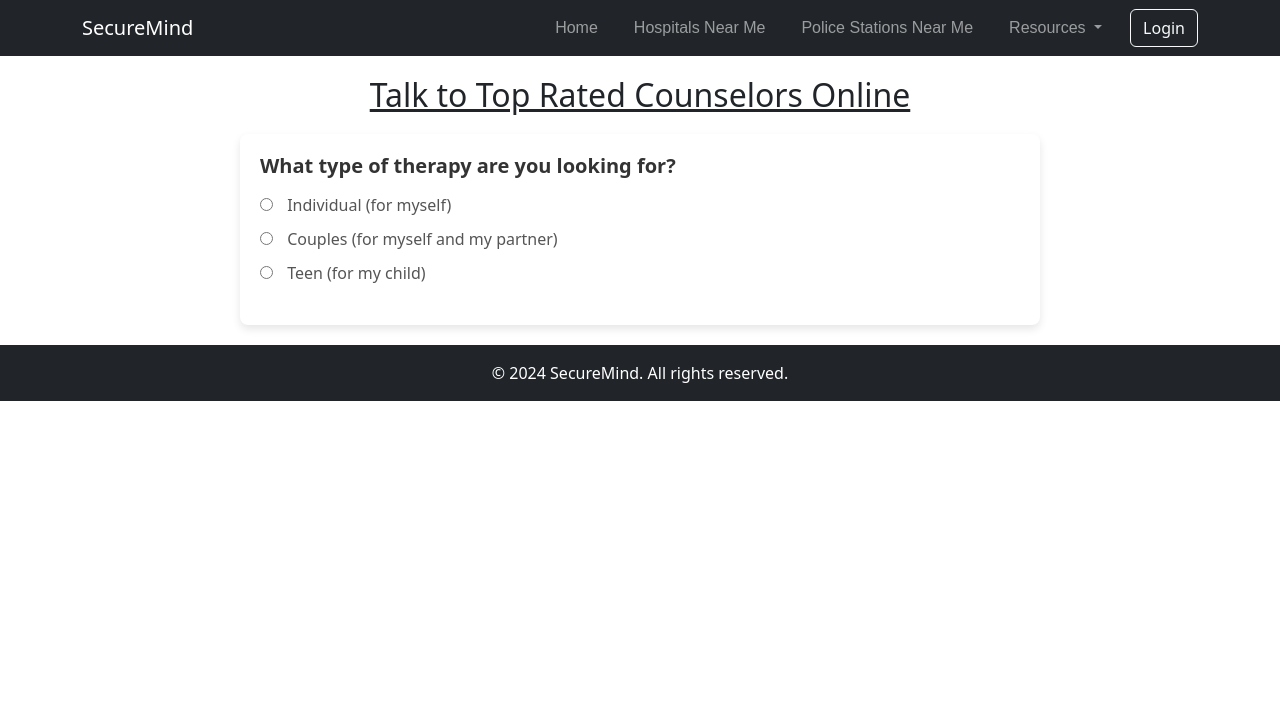
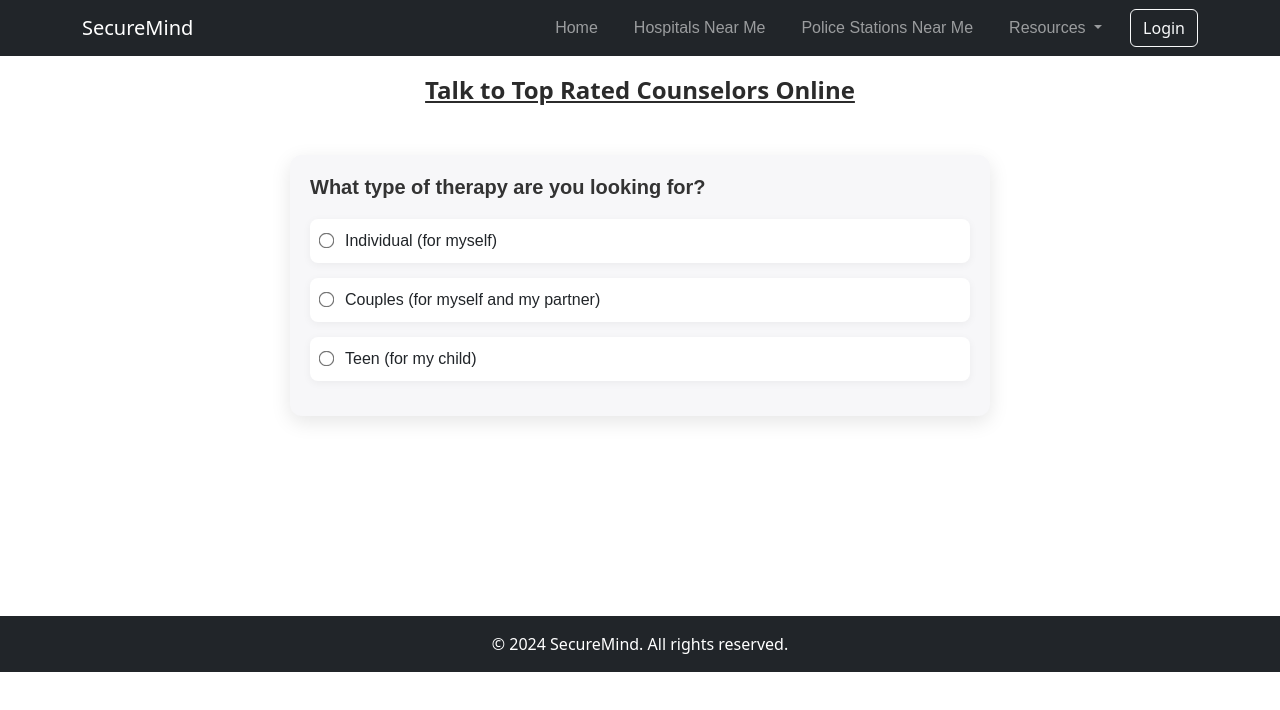
Before and after one commit to nickpro79/securemind-frontend, an Angular app: page /questionnaire in a window 1280 px wide. Both pictures are taken after a click on the button "Get Started". Shown: the top 710 px of the page. Built offline with nearby package versions, Linux system fonts and the light colour scheme.

Commit message:
designed the questionnaire

```diff
--- a/src/app/Components/questionnaire/questionnaire.component.css
+++ b/src/app/Components/questionnaire/questionnaire.component.css
@@ -1,98 +1,14 @@
-/* General form styling */
-.counselor-form {
-  max-width: 800px;
-  margin: 20px auto;
-  padding: 20px;
-  border-radius: 8px;
-  box-shadow: 0 4px 8px rgba(0, 0, 0, 0.1);
-  background-color: #fff;
+/* Main heading */
+.heading {
+  padding-top: 20px;
+  text-decoration: underline;
+  text-align: center;
+  color: #2b2b2b;
+  font-weight: bold;
+  font-size: 1.5rem;
 }
 
-/* Question container */
-.questionnaire-container {
-  margin-bottom: 20px;
-}
-
-/* Heading for each step */
-.questionnaire-container h3 {
-  font-size: 1.25rem;
-  margin-bottom: 15px;
-  color: #333;
-  font-weight: bold;
-}
-
-/* Styling for radio and checkbox labels */
-label {
-  display: block;
-  margin-bottom: 10px;
-  font-size: 1rem;
-  color: #555;
-}
-
-input[type="radio"],
-input[type="checkbox"] {
-  margin-right: 10px;
-}
-
-/* Button styling */
-button {
-  background-color: #007bff;
-  color: #fff;
-  border: none;
-  padding: 10px 20px;
-  border-radius: 5px;
-  font-size: 1rem;
-  cursor: pointer;
-  transition: background-color 0.3s ease;
-}
-
-button:hover {
-  background-color: #0056b3;
-}
-
-/* Error message styling */
-.error-message {
-  color: #e74c3c;
-  font-size: 0.875rem;
-  margin: 10px 0;
-}
-
-/* Styling for the counsellors list */
-.counsellors-list {
-  list-style-type: none;
-  padding: 0;
-}
-
-.counsellors-list li {
-  margin-bottom: 1rem;
-  padding: 1rem;
-  border: 1px solid #ddd;
-  border-radius: 4px;
-  background-color: #f9f9f9;
-}
-
-.counsellors-list strong {
-  display: block;
-  margin-bottom: 5px;
-  color: #333;
-}
-
-/* Responsive adjustments */
-@media (max-width: 600px) {
-  .counselor-form {
-    padding: 15px;
-  }
-
-  button {
-    width: 100%;
-  }
-}
-  .heading{
-    padding-top: 20px;
-    text-decoration: underline;
-    text-align: center;
-  }
-  /* Main container with flex display to create two columns */
+/* Welcome container with flex display to create two columns */
 .welcome-container {
   display: flex;
   flex-direction: row; /* Display columns side by side */
@@ -104,6 +20,7 @@ button:hover {
   border: 1px solid #ddd;
   border-radius: 8px;
   background-color: #f9f9f9;
+  box-shadow: 0 4px 20px rgba(0, 0, 0, 0.1);
 }
 
 /* Left column for content and button */
@@ -112,6 +29,9 @@ button:hover {
   display: flex;
   flex-direction: column; /* Stack content vertically */
   justify-content: center; /* Center content vertically */
+  gap: 15px;
+  font-size: 1rem;
+  color: #4a4a4a;
 }
 
 /* Center and space out content and button */
@@ -127,17 +47,20 @@ button:hover {
 
 /* Styling for the button */
 .get-started-btn {
-  padding: 10px 20px;
+  padding: 12px 28px;
   font-size: 16px;
   color: #fff;
-  background-color: #007bff;
+  background-color: #00a884;
   border: none;
-  border-radius: 4px;
+  border-radius: 50px;
   cursor: pointer;
+  transition: background-color 0.3s ease, transform 0.3s ease;
+  box-shadow: 0 4px 8px rgba(0, 0, 0, 0.1);
 }
 
 .get-started-btn:hover {
-  background-color: #0056b3;
+  background-color: #008f6e;
+  transform: scale(1.05);
 }
 
 /* Right column for the image */
@@ -154,3 +77,96 @@ button:hover {
   height: auto; /* Maintain aspect ratio */
   border-radius: 8px; /* Optional: Add rounded corners */
 }
+
+/* Main form container styling */
+.counselor-form {
+  max-width: 700px;
+  margin: 50px auto;
+  padding: 20px;
+  border-radius: 12px;
+  background-color: #f7f7f9;
+  box-shadow: 0 6px 20px rgba(0, 0, 0, 0.1);
+  font-family: 'Arial', sans-serif;
+  margin-bottom: 200px;
+
+}
+
+/* Styling for step headings */
+.step-heading {
+  font-size: 1.25rem;
+  margin-bottom: 20px;
+  color: #333;
+  text-align: left;
+  font-weight: bold;
+}
+
+/* Styling for radio and checkbox options */
+.radio-option,
+.checkbox-option {
+  display: flex;
+  align-items: center;
+  margin-bottom: 15px;
+  padding: 10px;
+  border-radius: 8px;
+  background-color: #ffffff;
+  box-shadow: 0 2px 8px rgba(0, 0, 0, 0.05);
+  transition: background-color 0.3s ease;
+}
+
+.radio-option:hover,
+.checkbox-option:hover {
+  background-color: #e8f5e9;
+}
+
+/* Style for radio and checkbox inputs */
+input[type="radio"],
+input[type="checkbox"] {
+  margin-right: 12px;
+  transform: scale(1.2);
+}
+
+/* Styling for select input */
+.styled-select {
+  width: 100%;
+  padding: 10px;
+  border: 1px solid #ddd;
+  border-radius: 8px;
+  font-size: 1rem;
+  color: #333;
+  background-color: #ffffff;
+  box-shadow: 0 2px 6px rgba(0, 0, 0, 0.05);
+}
+
+/* Common button styles */
+button {
+  width: 100%;
+  padding: 12px 20px;
+  margin-top: 20px;
+  border: none;
+  border-radius: 50px;
+  font-size: 1rem;
+  color: #ffffff;
+  cursor: pointer;
+  font-weight: bold;
+  transition: background-color 0.3s ease, transform 0.3s ease;
+}
+
+/* Next button styling */
+.next-btn {
+  background-color: #00a884;
+}
+
+.next-btn:hover {
+  background-color: #008f6e;
+  transform: scale(1.05);
+}
+
+/* Find counselor button styling */
+.find-counselor-btn {
+  background-color: #00796b;
+}
+
+.find-counselor-btn:hover {
+  background-color: #00695c;
+  transform: scale(1.05);
+}
--- a/src/app/Components/questionnaire/questionnaire.component.html
+++ b/src/app/Components/questionnaire/questionnaire.component.html
@@ -20,70 +20,76 @@
     <ng-container [ngSwitch]="currentStep">
       <!-- Step 1: Type of Therapy -->
       <div *ngSwitchCase="0">
-        <h3>What type of therapy are you looking for?</h3>
-        <label><input type="radio" name="therapyType" (change)="nextStep('Individual')" /> Individual (for myself)</label>
-        <label><input type="radio" name="therapyType" (change)="nextStep('Couples')" /> Couples (for myself and my partner)</label>
-        <label><input type="radio" name="therapyType" (change)="nextStep('Teen')" /> Teen (for my child)</label>
+        <h3 class="step-heading">What type of therapy are you looking for?</h3>
+        <label class="radio-option">
+          <input type="radio" name="therapyType" (change)="nextStep('Individual')" /> Individual (for myself)
+        </label>
+        <label class="radio-option">
+          <input type="radio" name="therapyType" (change)="nextStep('Couples')" /> Couples (for myself and my partner)
+        </label>
+        <label class="radio-option">
+          <input type="radio" name="therapyType" (change)="nextStep('Teen')" /> Teen (for my child)
+        </label>
       </div>
 
       <!-- Step 2: Age -->
-      <div *ngSwitchCase="1">
-        <h3>How old are you?</h3>
-        <select id="age" (change)="onAgeChange($event)">
+      <div *ngSwitchCase="1" class="age-section">
+        <h3 class="step-heading">How old are you?</h3>
+        <select id="age" class="styled-select" (change)="onAgeChange($event)">
           <option *ngFor="let age of ages" [value]="age">{{ age }}</option>
         </select>
       </div>
 
       <!-- Step 3: Gender Identity -->
       <div *ngSwitchCase="2">
-        <h3>How do you identify?</h3>
-        <label><input type="radio" name="gender" (change)="nextStep('Straight')" /> Straight</label>
-        <label><input type="radio" name="gender" (change)="nextStep('Gay')" /> Gay</label>
-        <label><input type="radio" name="gender" (change)="nextStep('Lesbian')" /> Lesbian</label>
-        <label><input type="radio" name="gender" (change)="nextStep('Bi or Pan')" /> Bi or Pan</label>
-        <label><input type="radio" name="gender" (change)="nextStep('Prefer not to say')" /> Prefer not to say</label>
+        <h3 class="step-heading">How do you identify?</h3>
+        <label class="radio-option"><input type="radio" name="gender" (change)="nextStep('Straight')" /> Straight</label>
+        <label class="radio-option"><input type="radio" name="gender" (change)="nextStep('Gay')" /> Gay</label>
+        <label class="radio-option"><input type="radio" name="gender" (change)="nextStep('Lesbian')" /> Lesbian</label>
+        <label class="radio-option"><input type="radio" name="gender" (change)="nextStep('Bi or Pan')" /> Bi or Pan</label>
+        <label class="radio-option"><input type="radio" name="gender" (change)="nextStep('Prefer not to say')" /> Prefer not to say</label>
       </div>
 
       <!-- Step 4: Importance of Religion -->
       <div *ngSwitchCase="3">
-        <h3>How important is religion in your life?</h3>
-        <label><input type="radio" name="religion" (change)="nextStep('Very important')" /> Very important</label>
-        <label><input type="radio" name="religion" (change)="nextStep('Important')" /> Important</label>
-        <label><input type="radio" name="religion" (change)="nextStep('Somewhat important')" /> Somewhat important</label>
-        <label><input type="radio" name="religion" (change)="nextStep('Not important at all')" /> Not important at all</label>
+        <h3 class="step-heading">How important is religion in your life?</h3>
+        <label class="radio-option"><input type="radio" name="religion" (change)="nextStep('Very important')" /> Very important</label>
+        <label class="radio-option"><input type="radio" name="religion" (change)="nextStep('Important')" /> Important</label>
+        <label class="radio-option"><input type="radio" name="religion" (change)="nextStep('Somewhat important')" /> Somewhat important</label>
+        <label class="radio-option"><input type="radio" name="religion" (change)="nextStep('Not important at all')" /> Not important at all</label>
       </div>
 
       <!-- Step 5: Alcohol Consumption -->
       <div *ngSwitchCase="4">
-        <h3>How often do you drink alcohol?</h3>
-        <label><input type="radio" name="alcohol" (change)="nextStep('Never')" /> Never</label>
-        <label><input type="radio" name="alcohol" (change)="nextStep('Infrequently')" /> Infrequently</label>
-        <label><input type="radio" name="alcohol" (change)="nextStep('Monthly')" /> Monthly</label>
-        <label><input type="radio" name="alcohol" (change)="nextStep('Weekly')" /> Weekly</label>
-        <label><input type="radio" name="alcohol" (change)="nextStep('Daily')" /> Daily</label>
+        <h3 class="step-heading">How often do you drink alcohol?</h3>
+        <label class="radio-option"><input type="radio" name="alcohol" (change)="nextStep('Never')" /> Never</label>
+        <label class="radio-option"><input type="radio" name="alcohol" (change)="nextStep('Infrequently')" /> Infrequently</label>
+        <label class="radio-option"><input type="radio" name="alcohol" (change)="nextStep('Monthly')" /> Monthly</label>
+        <label class="radio-option"><input type="radio" name="alcohol" (change)="nextStep('Weekly')" /> Weekly</label>
+        <label class="radio-option"><input type="radio" name="alcohol" (change)="nextStep('Daily')" /> Daily</label>
       </div>
 
       <!-- Step 6: Reason for Therapy -->
       <div *ngSwitchCase="5">
-        <h3>What led you to consider therapy today?</h3>
-        <div *ngFor="let reason of therapyReasons">
+        <h3 class="step-heading">What led you to consider therapy today?</h3>
+        <div *ngFor="let reason of therapyReasons" class="checkbox-option">
           <label><input type="checkbox" (change)="toggleSelection(reason, 'reasons')" /> {{ reason }}</label>
         </div>
-        <button (click)="nextStep()">Next</button>
+        <button class="next-btn" (click)="nextStep()">Next</button>
       </div>
 
       <!-- Step 7: Expectations from Therapist -->
       <div *ngSwitchCase="6">
-        <h3>What are your expectations from your therapist?</h3>
-        <div *ngFor="let expectation of therapyExpectations">
+        <h3 class="step-heading">What are your expectations from your therapist?</h3>
+        <div *ngFor="let expectation of therapyExpectations" class="checkbox-option">
           <label><input type="checkbox" (change)="toggleSelection(expectation, 'expectations')" /> {{ expectation }}</label>
         </div>
-        <button type="button" (click)="submitForm()">Find Counsellors</button>
+        <button class="find-counselor-btn" (click)="submitForm()">Find Counselors</button>
       </div>
 
       <!-- Default case when all steps are completed -->
       <div *ngSwitchDefault>
-        <h3>Thank you for completing the questionnaire!</h3>
+        <h3 class="step-heading">Thank you for completing the questionnaire!</h3>
       </div>
     </ng-container>
   </div>
--- a/src/app/app.component.html
+++ b/src/app/app.component.html
@@ -1,4 +1,4 @@
-<nav class="navbar navbar-expand-lg navbar-dark bg-dark">
+<nav class="navbar navbar-expand-lg navbar-dark bg-dark ">
   <div class="container">
       <!-- Navbar Brand (Website Name) -->
       <a class="navbar-brand" routerLink="/home">SecureMind</a>
@@ -39,7 +39,7 @@
 <router-outlet></router-outlet>
 
 <!-- Footer Section -->
-<footer class="bg-dark text-white mt-auto py-3">
+<footer class="bg-dark text-white mt-auto py-3 body" >
     <div class="container text-center">
       <p class="mb-0">&copy; 2024 SecureMind. All rights reserved.</p>
     </div>
```
Also changed, not shown: src/app/Components/recommendations/recommendations.component.css (+80 -8 lines), src/app/Components/recommendations/recommendations.component.html (+19 -8 lines), src/app/app.component.css (+19 -1 lines).
